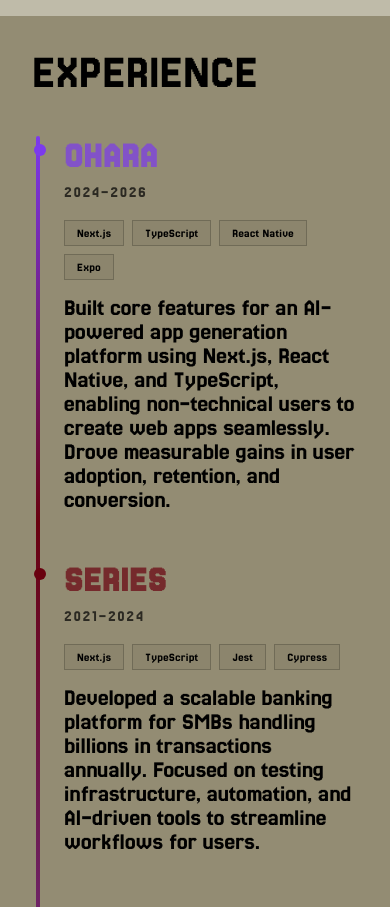
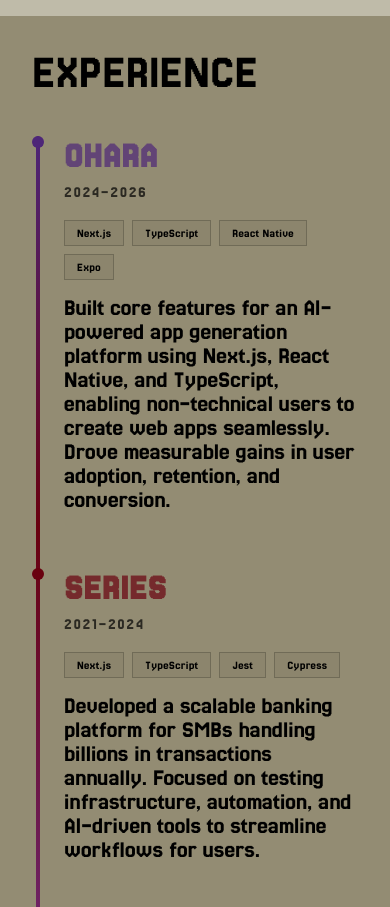
Before and after one commit to ferasahmad/ferasahmad, a Next.js app: page / in a window 390 px wide. Shown: the part 1380-2287 px from the top of the page. Built offline with nearby package versions, Linux system fonts and the light colour scheme.

Commit message:
timeline color changes

```diff
--- a/src/components/Experience.tsx
+++ b/src/components/Experience.tsx
@@ -28,7 +28,7 @@
   {
     company: "Ohara",
     period: "2024–2026",
-    color: "#7c3aed",
+    color: "#4e2678",
     technologies: ["Next.js", "TypeScript", "React Native", "Expo"],
     description:
       "Built core features for an AI-powered app generation platform using Next.js, React Native, and TypeScript, enabling non-technical users to create web apps seamlessly. Drove measurable gains in user adoption, retention, and conversion.",
@@ -45,7 +45,7 @@
   const timelineColorsMobile = [...experiences]
     .reverse()
     .map((exp) => exp.color)
-    .concat(timelineEndColor)
+    .concat("#0c2375")
     .join(", ");
   const timelineGradientVerticalMobile = `linear-gradient(180deg, ${timelineColorsMobile})`;
 
@@ -78,14 +78,14 @@
             className="absolute left-1 top-0 bottom-0 w-[4px] rounded-full md:hidden"
             style={{ background: timelineGradientVerticalMobile }}
           />
-          <div className="flex flex-col-reverse gap-12 md:grid md:grid-cols-2 lg:grid-cols-4 lg:gap-16">
+          <div className="flex flex-col-reverse gap-14 md:grid md:grid-cols-2 lg:grid-cols-4 lg:gap-16">
             {experiences.map((exp) => (
               <article
                 key={`${exp.company}-${exp.period}`}
-                className="min-w-0 relative"
+                className="min-w-0 relative "
               >
                 <span
-                  className="absolute -left-[1.9rem] top-2 h-3 w-3 rounded-full md:hidden"
+                  className="absolute -left-8 h-3 w-3 rounded-full md:hidden"
                   style={{ backgroundColor: exp.color }}
                 />
                 <h4
```
